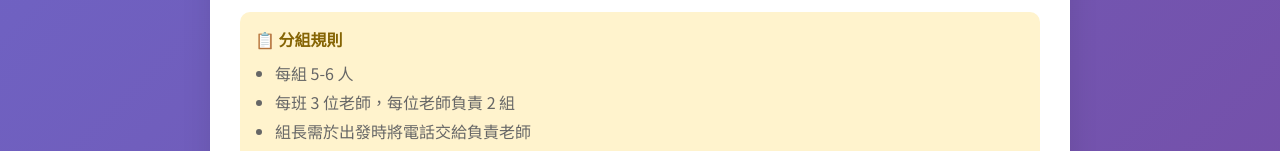
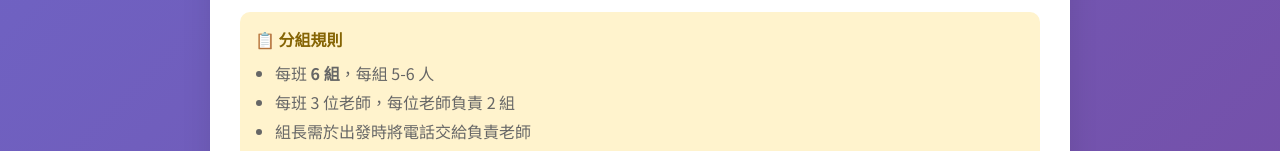
Before and after one commit to ai-lish/lsc-ole-s1-2026, a plain HTML site: page index.html in a window 1280 px wide. Shown: the part 2474-2625 px from the top of the page. Drawn offline with Linux system fonts and the light colour scheme.

Commit message:
Fix: 6 groups per class

```diff
--- a/index.html
+++ b/index.html
@@ -300,7 +300,7 @@
             <div class="rules">
                 <h4>📋 分組規則</h4>
                 <ul>
-                    <li>每組 5-6 人</li>
+                    <li>每班 <strong>6 組</strong>，每組 5-6 人</li>
                     <li>每班 3 位老師，每位老師負責 2 組</li>
                     <li>組長需於出發時將電話交給負責老師</li>
                     <li>其餘電話會收起，放於校務處</li>
```
